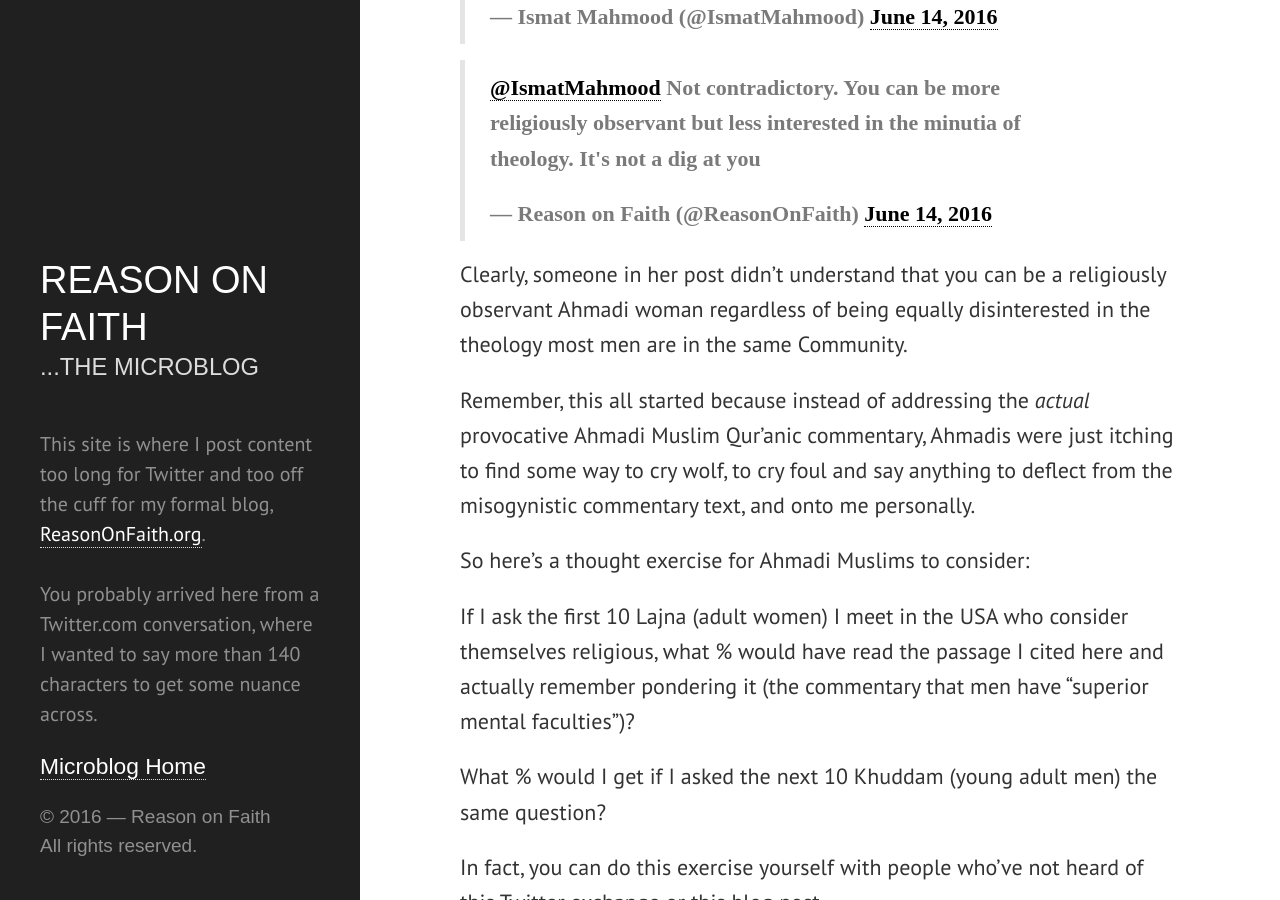
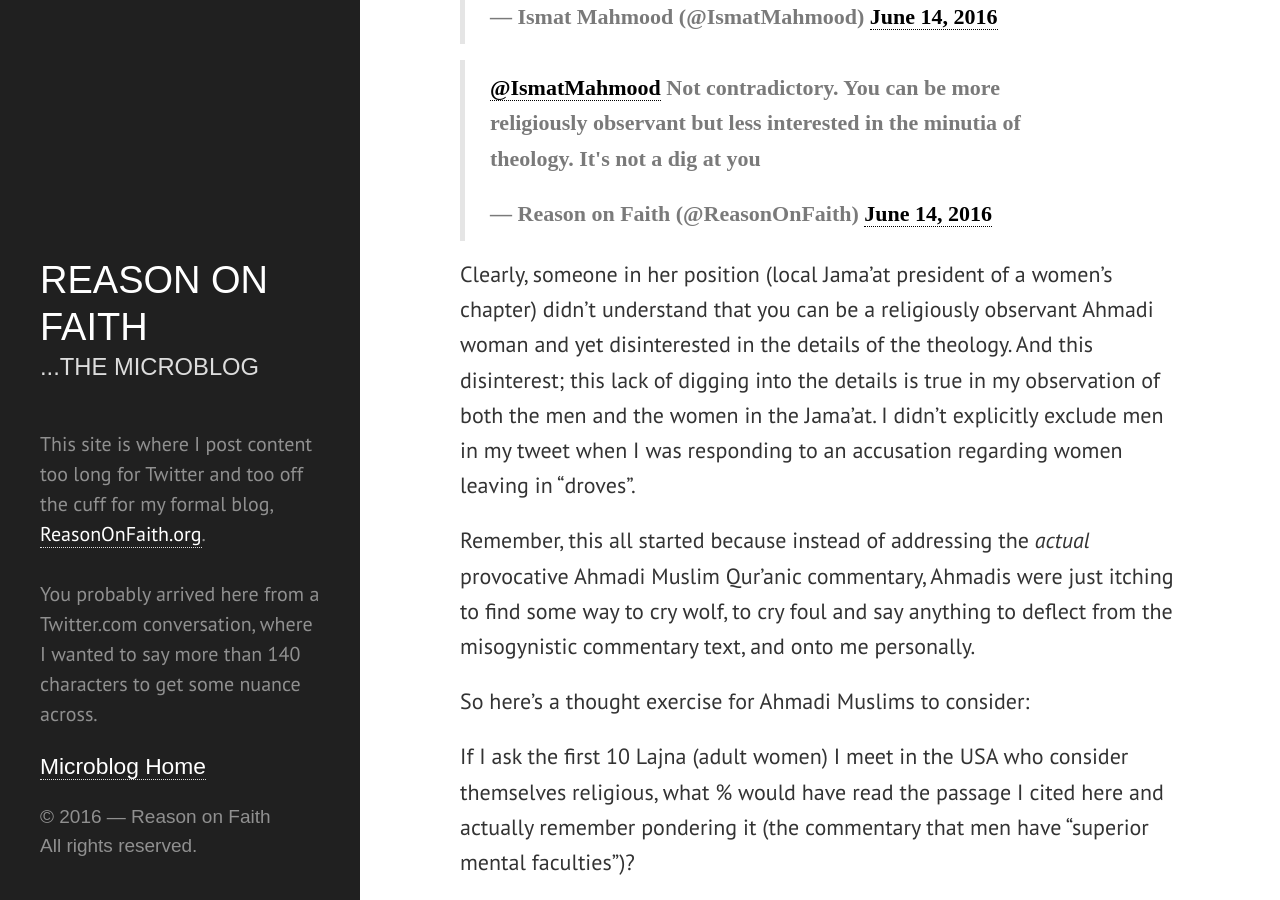
Before and after one commit to ReasonOnFaith/ReasonOnFaith.github.io, a Jekyll site: the page built from _posts/2016-06-14-men-s-superior-mental-faculties-over-women.markdown, in a window 1280 px wide and 900 px high, scrolled down 2072 px. Built offline with Jekyll 4.4.1, drawn with Linux system fonts in a browser that asks for light colours; comment, search, counter and statistics services are not loaded.

Commit message:
Post update: Men's Superior Mental Faculties over Women

```diff
--- a/_posts/2016-06-14-men-s-superior-mental-faculties-over-women.markdown
+++ b/_posts/2016-06-14-men-s-superior-mental-faculties-over-women.markdown
@@ -33,7 +33,7 @@ We then have a Sadr Lajna, [Ismat Mahmood](https://twitter.com/IsmatMahmood) jum
 <blockquote class="twitter-tweet" data-conversation="none" data-lang="en"><p lang="en" dir="ltr"><a href="https://twitter.com/IsmatMahmood">@IsmatMahmood</a> Not contradictory. You can be more religiously observant but less interested in the minutia of theology. It&#39;s not a dig at you</p>&mdash; Reason on Faith (@ReasonOnFaith) <a href="https://twitter.com/ReasonOnFaith/status/742526477099487232">June 14, 2016</a></blockquote>
 <script async src="//platform.twitter.com/widgets.js" charset="utf-8"></script>
 
-Clearly, someone in her post didn't understand that you can be a religiously observant Ahmadi woman regardless of being equally disinterested in the theology most men are in the same Community.
+Clearly, someone in her position (local Jama'at president of a women's chapter) didn't understand that you can be a religiously observant Ahmadi woman and yet disinterested in the details of the theology. And this disinterest; this lack of digging into the details is true in my observation of both the men and the women in the Jama'at. I didn't explicitly exclude men in my tweet when I was responding to an accusation regarding women leaving in "droves".
 
 Remember, this all started because instead of addressing the _actual_ provocative Ahmadi Muslim Qur'anic commentary, Ahmadis were just itching to find some way to cry wolf, to cry foul and say anything to deflect from the misogynistic commentary text, and onto me personally.
 
```
